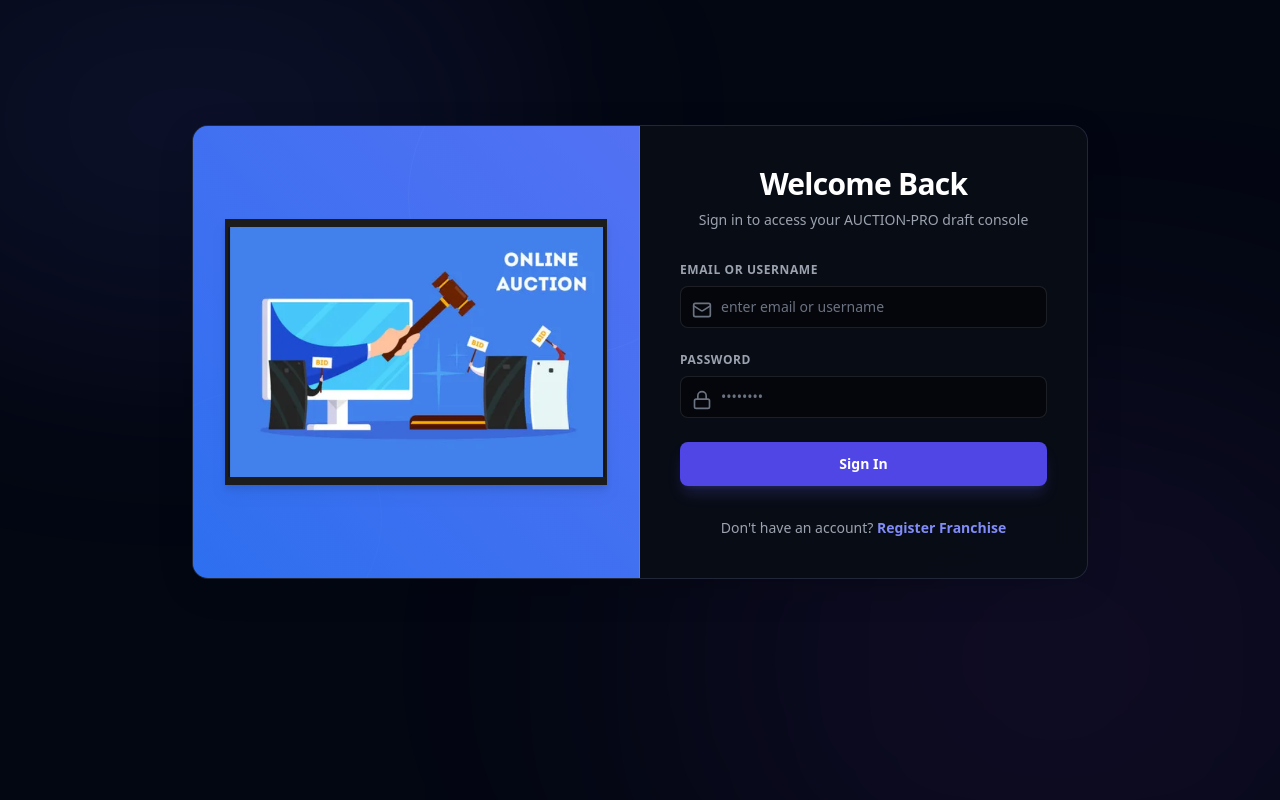
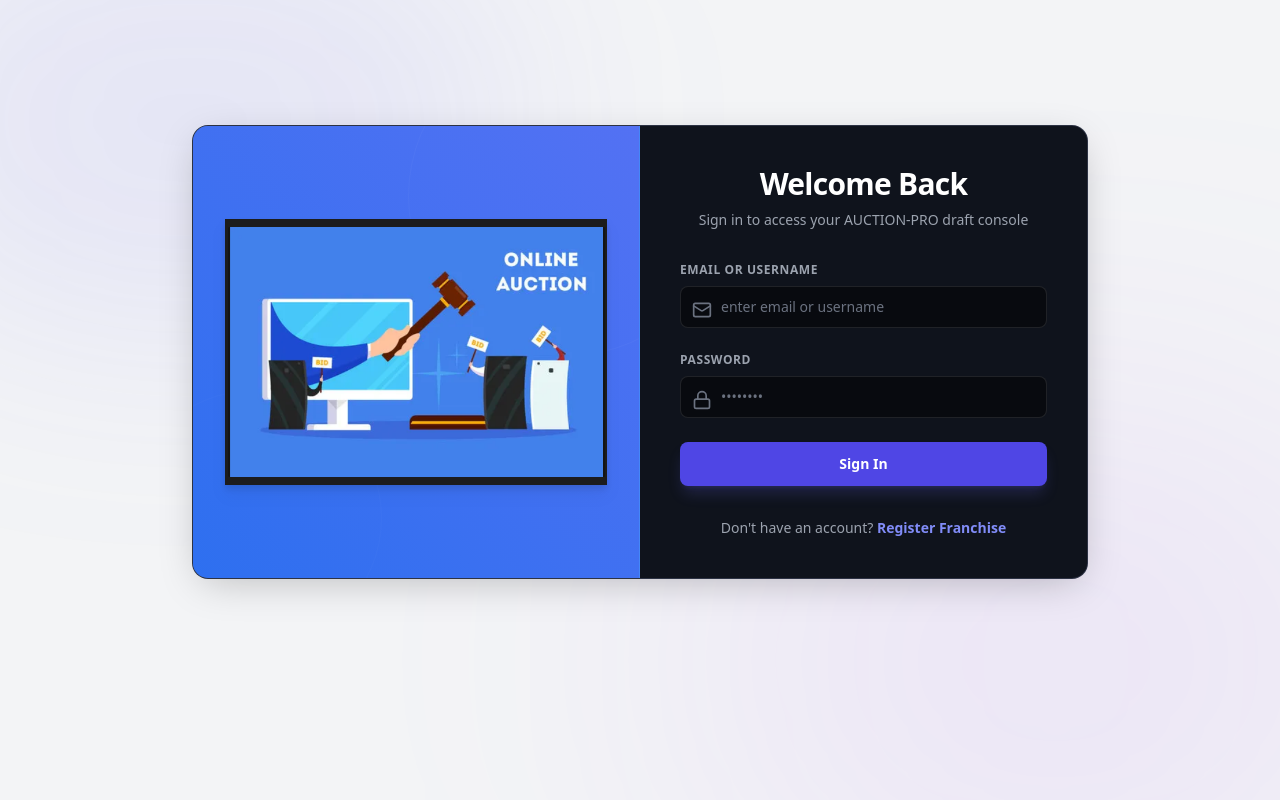
Before and after one commit to yogeshswami0/Auction, a React (Vite) app in the folder frontend/: page /login in a window 1280 px wide. Built offline with nearby package versions, Linux system fonts and the light colour scheme.

Commit message:
style: change root container background to bg-brand-light for clean light-mode outer layout

```diff
--- a/frontend/src/App.jsx
+++ b/frontend/src/App.jsx
@@ -19,7 +19,7 @@
     <Router>
       <AuthProvider>
         <SocketProvider>
-          <div className="relative min-h-screen text-white flex flex-col bg-brand-dark">
+          <div className="relative min-h-screen text-gray-900 flex flex-col bg-brand-light">
             {/* Background Glow Elements for Premium Visual Experience */}
             <div className="absolute top-[-10%] left-[-10%] w-[50%] h-[50%] rounded-full bg-indigo-500/10 blur-[120px] pointer-events-none z-0" />
             <div className="absolute bottom-[-10%] right-[-10%] w-[55%] h-[55%] rounded-full bg-purple-500/10 blur-[150px] pointer-events-none z-0" />
--- a/frontend/src/index.css
+++ b/frontend/src/index.css
@@ -4,7 +4,7 @@
 
 @layer base {
   body {
-    background-color: #fafafa;
+    background-color: #f3f4f6;
     color: #171717;
     font-family: 'Inter', 'Outfit', sans-serif;
   }
```
